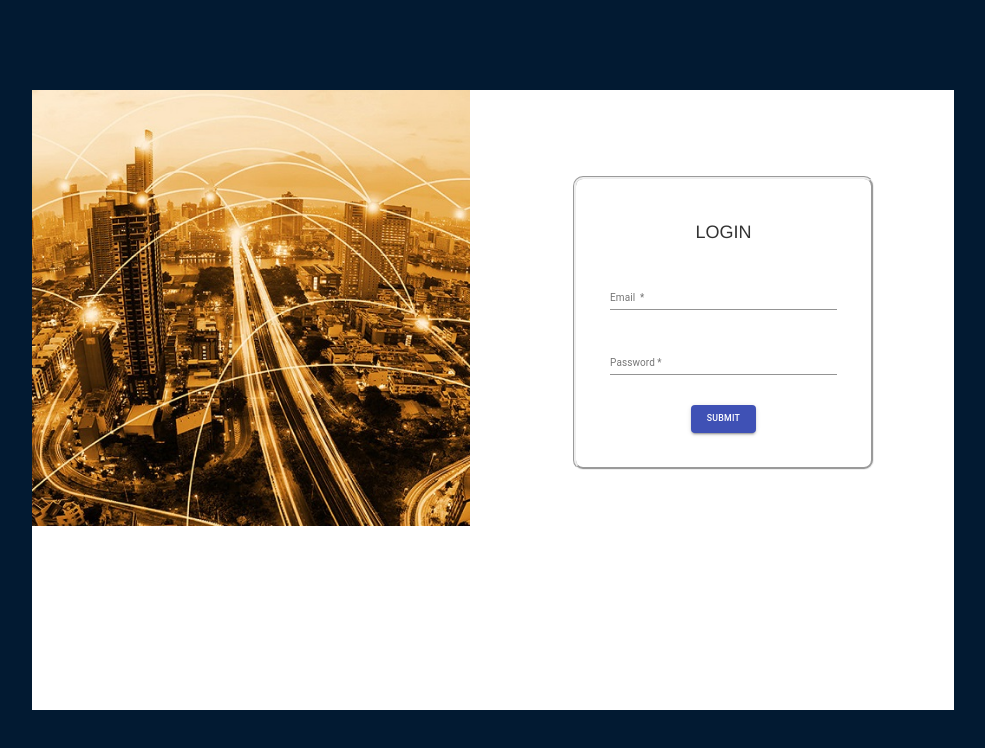
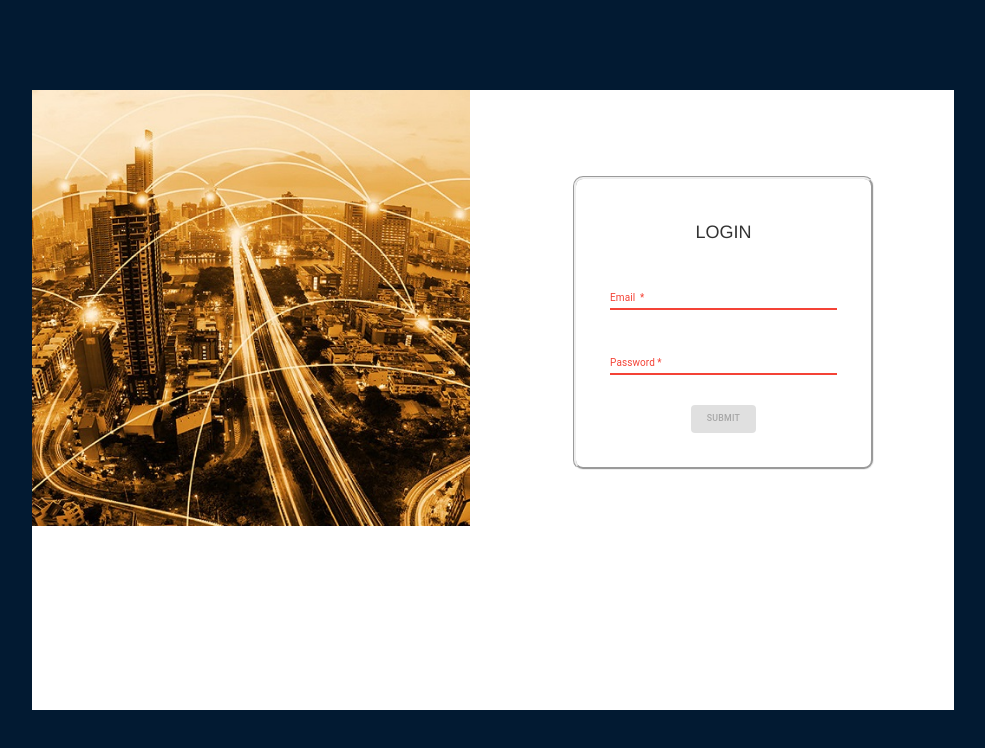
Before and after one commit to AtulSingh31/tek-covid-survey, a React (Create React App) app in the folder tek-covid-survey/: page / in a window 1280 px wide. Shown: the top 748 px of the page, without its empty margins (147-1132 px from the left). Built offline with nearby package versions, Linux system fonts and the light colour scheme.

Commit message:
Merged code

```diff
--- a/tek-covid-survey/src/Components/AdminNav.js
+++ b/tek-covid-survey/src/Components/AdminNav.js
@@ -8,10 +8,10 @@ class AdminNav extends Component {
     render() {
         return ( <AppBar position="static">
         <Toolbar>
-            <div class="col-md-9">
+            <div className="col-md-9">
                 <h3 id="navlogo">TekSystems Covid Survey</h3>
             </div>
-            <div class="col-md-3">
+            <div className="col-md-3">
             <Link to="/admintable"><Button id="AdminSurvey" color="inherit">Survey Table</Button></Link>
             <Link to="/"><Button id="logout" color="inherit">Logout</Button></Link>
             </div>
--- a/tek-covid-survey/src/Components/EmpNav.js
+++ b/tek-covid-survey/src/Components/EmpNav.js
@@ -9,10 +9,10 @@ class EmpNav extends Component {
         return (
             <AppBar position="static">
                 <Toolbar>
-                    <div class="col-md-9">
+                    <div className="col-md-9">
                         <h3 id="navlogo">TekSystems Covid Survey</h3>
                     </div>
-                    <div class="col-md-3">
+                    <div className="col-md-3">
                     <Link to="/empsurvey"><Button id="Survey" color="inherit">Survey</Button></Link>
                     <Link to="/empguidelines"><Button id="Guidelines" color="inherit">Guidelines</Button></Link>
                     <Link to="/"><Button id="logout" color="inherit">Logout</Button></Link>
--- a/tek-covid-survey/src/Components/Login.js
+++ b/tek-covid-survey/src/Components/Login.js
@@ -44,6 +44,9 @@ class Login extends Component {
   }
   render() {
     const emailRegex = new RegExp('/\S+@\S+\.\S+/');
+    const disabled = this.state.email.length>2 && this.state.password.length>2?false:true;
+    const email_length = this.state.email.length<2?true:false;
+    const password_length = this.state.password.length<2?true:false;
     const passwordRegex = new RegExp('(?=.*[a-z])(?=.*[A-Z])(?=.*[0-9])(?=.*[$@$!%*?&])[A-Za-z\d$@$!%*?&].{8,}');
     return (
       <div className="background">
@@ -63,7 +66,9 @@ class Login extends Component {
                     label="Email "
                     name="email"
                     required
-                    onChange={this.myemailChangeHandler} />
+                    onChange={this.myemailChangeHandler}
+                    validations={{matchRegexp:emailRegex}}
+                    error={email_length} />
                   <br />
                   <TextField id="standard-basic2" margin="normal"
                     required
@@ -72,9 +77,15 @@ class Login extends Component {
                     label="Password"
                     name="password"
                     required
+                    error={password_length}
                     onChange={this.myChangepasswordHandler} />
                   <br />
-                  <Button type="submit" variant="contained" id="submit" color="primary" >
+                  <Button
+                    type="submit"
+                    variant="contained"
+                    id="submit"
+                    disabled={disabled}
+                    color="primary" >
                     Submit
                                 </Button>
                 </form>
```
Also changed, not shown: 1 other file (tests, documents, lock files or other folders).
